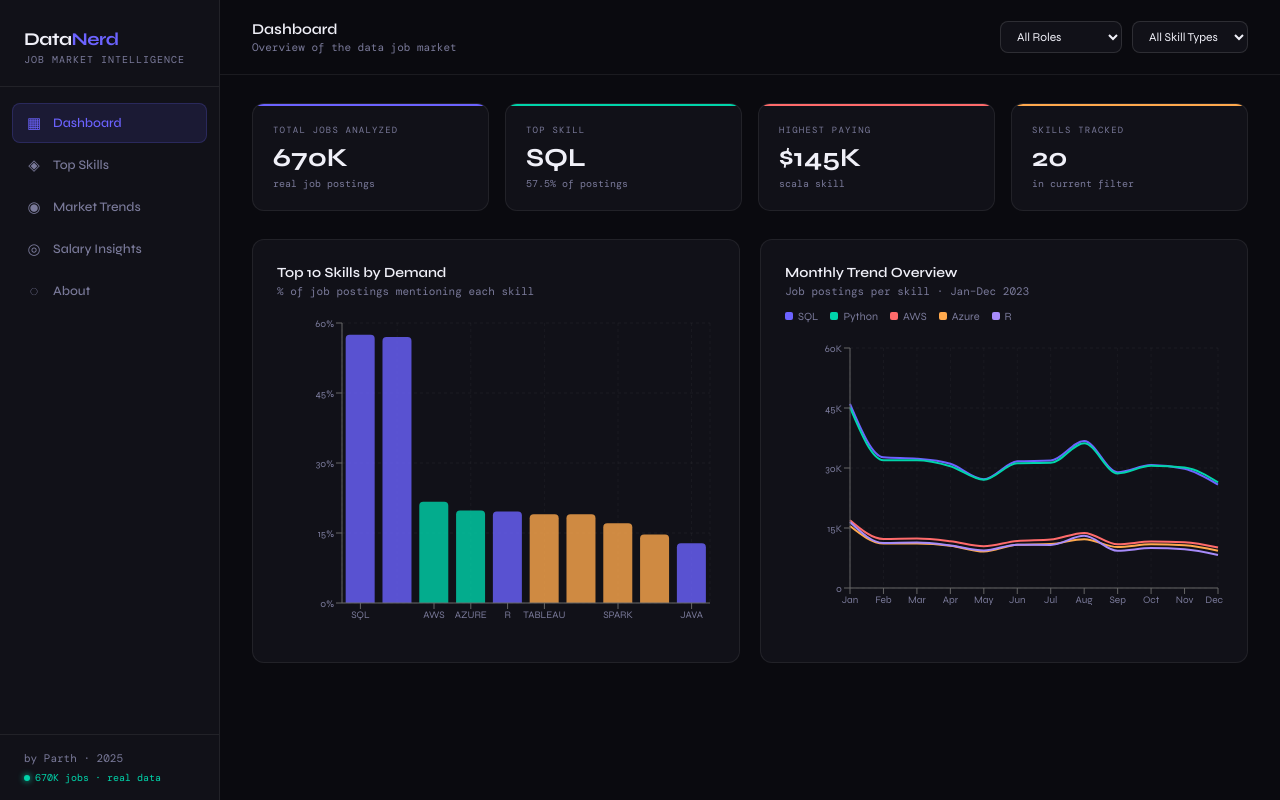
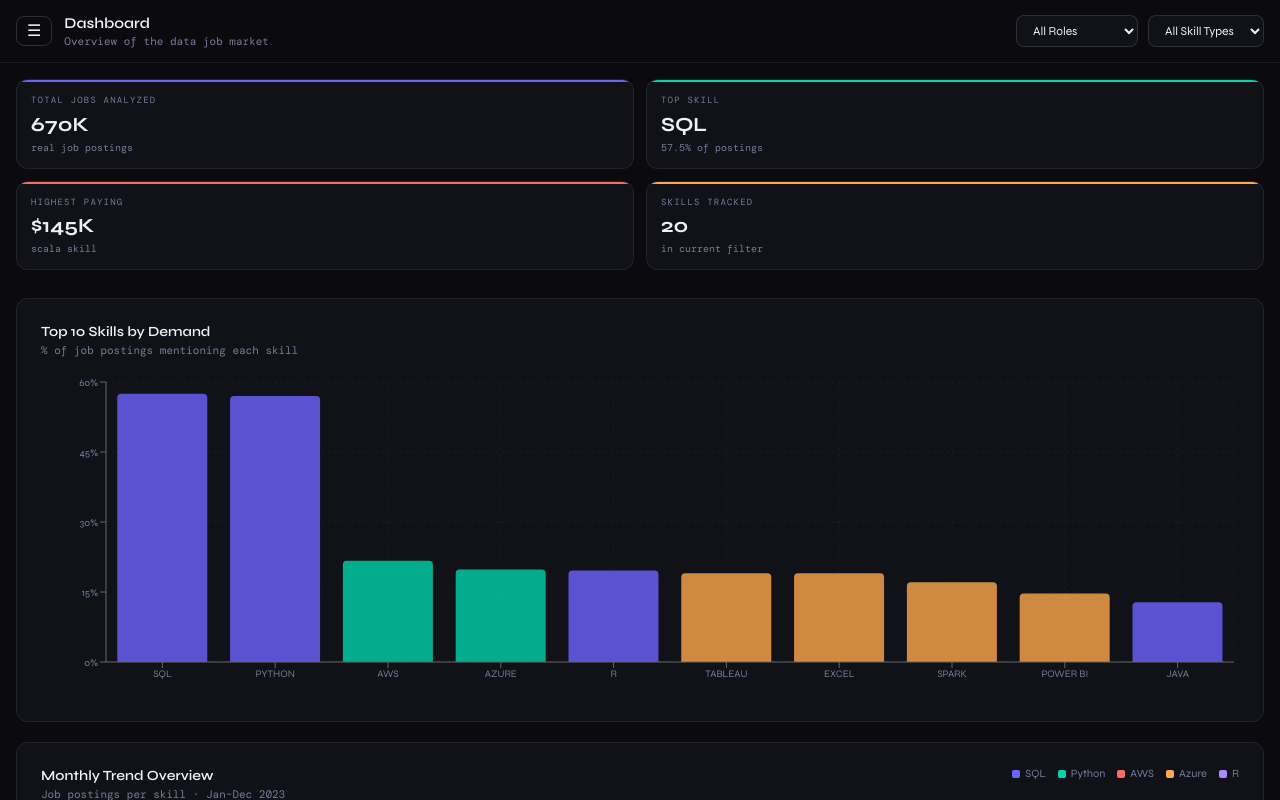
Before and after one commit to Parthraj1905/data-nerd, a React (Vite) app in the folder frontend/: page / in a window 1280 px wide. Shown: the top 800 px of the page. Built offline with nearby package versions, Linux system fonts and the light colour scheme.

Commit message:
Refactor App component to remove mobile width handling
Removed useWindowWidth function and related mobile checks.

```diff
--- a/frontend/src/App.jsx
+++ b/frontend/src/App.jsx
@@ -71,22 +71,11 @@ const CustomTooltip = ({ active, payload, label, formatter }) => {
   );
 };
 
-function useWindowWidth() {
-  const [width, setWidth] = useState(() => window.innerWidth);
-  useEffect(() => {
-    const fn = () => setWidth(window.innerWidth);
-    window.addEventListener("resize", fn);
-    fn(); // force read on mount
-    return () => window.removeEventListener("resize", fn);
-  }, []);
-  return width;
-}
 export default function App() {
   const [view, setView] = useState("dashboard");
   const [role, setRole] = useState("");
   const [typeFilter, setTypeFilter] = useState("");
   const [sidebarOpen, setSidebarOpen] = useState(false);
-  const isMobile = useWindowWidth() <= 900;
 
   const filtered = (() => {
     let data = [...ALL_SKILLS];
@@ -130,19 +119,19 @@ export default function App() {
   return (
     <div style={{display:"flex",minHeight:"100vh",background:"#0a0a0f",color:"#f0f0f8",fontFamily:"'Syne', sans-serif"}}>
 
-      {/* Overlay — mobile only */}
-      {isMobile && sidebarOpen && (
+      {/* Overlay */}
+      {sidebarOpen && (
         <div onClick={() => setSidebarOpen(false)}
           style={{position:"fixed",inset:0,background:"rgba(0,0,0,0.6)",zIndex:90,backdropFilter:"blur(2px)"}} />
       )}
 
       {/* Sidebar */}
       <nav style={{
-        width:220, minHeight:"100vh", height:"100vh", background:"#111118",
+        width:220, height:"100vh", background:"#111118",
         borderRight:"1px solid rgba(255,255,255,0.07)",
         display:"flex", flexDirection:"column",
         position:"fixed", top:0, left:0, zIndex:100,
-        transform: isMobile ? (sidebarOpen ? "translateX(0)" : "translateX(-100%)") : "translateX(0)",
+        transform: sidebarOpen ? "translateX(0)" : "translateX(-100%)",
         transition:"transform 0.3s ease",
         overflowY:"auto",
       }}>
@@ -180,22 +169,20 @@ export default function App() {
       </nav>
 
       {/* Main */}
-      <main style={{marginLeft: isMobile ? 0 : 220, flex:1, minHeight:"100vh", minWidth:0}}>
+      <main style={{marginLeft:0, flex:1, minHeight:"100vh", minWidth:0}}>
 
         {/* Topbar */}
         <div style={{
-          padding: isMobile ? "14px 16px" : "20px 32px",
+          padding:"14px 16px",
           borderBottom:"1px solid rgba(255,255,255,0.07)",
           display:"flex", alignItems:"center", justifyContent:"space-between",
           background:"#0a0a0f", position:"sticky", top:0, zIndex:50, flexWrap:"wrap", gap:12
         }}>
           <div style={{display:"flex",alignItems:"center",gap:12}}>
-            {isMobile && (
-              <button onClick={() => setSidebarOpen(true)}
-                style={{background:"transparent",border:"1px solid rgba(255,255,255,0.15)",borderRadius:8,padding:"6px 10px",cursor:"pointer",color:"#f0f0f8",fontSize:16,lineHeight:1}}>
-                ☰
-              </button>
-            )}
+            <button onClick={() => setSidebarOpen(true)}
+              style={{background:"transparent",border:"1px solid rgba(255,255,255,0.15)",borderRadius:8,padding:"6px 10px",cursor:"pointer",color:"#f0f0f8",fontSize:16,lineHeight:1}}>
+              ☰
+            </button>
             <div>
               <div style={{fontSize:15,fontWeight:600}}>{NAV.find(n=>n.id===view)?.label}</div>
               <div style={{fontSize:11,color:"#7a7a9a",fontFamily:"'DM Mono',monospace",marginTop:2}}>{viewMeta[view]}</div>
@@ -214,27 +201,27 @@ export default function App() {
           </div>
         </div>
 
-        <div style={{padding: isMobile ? "16px" : "28px 32px"}}>
+        <div style={{padding:"16px"}}>
 
           {/* DASHBOARD */}
           {view === "dashboard" && (
             <>
-              <div style={{display:"grid",gridTemplateColumns: isMobile ? "repeat(2,1fr)" : "repeat(4,1fr)",gap:isMobile?12:16,marginBottom:28}}>
+              <div style={{display:"grid",gridTemplateColumns:"repeat(2,1fr)",gap:12,marginBottom:28}}>
                 {[
                   {label:"Total Jobs Analyzed",value:"670K",sub:"real job postings",c:"#6c63ff"},
                   {label:"Top Skill",value:filtered[0]?.skill_name.toUpperCase()||"SQL",sub:(filtered[0]?.value||57.5).toFixed(1)+"% of postings",c:"#00d4aa"},
                   {label:"Highest Paying",value:fmtSalary(bySalary[0]?.avg_salary||145120),sub:(bySalary[0]?.skill_name||"scala")+" skill",c:"#ff6b6b"},
                   {label:"Skills Tracked",value:filtered.length,sub:"in current filter",c:"#ffa94d"},
                 ].map((s,i) => (
-                  <div key={i} style={{background:"#111118",border:"1px solid rgba(255,255,255,0.07)",borderRadius:12,padding: isMobile ? 14 : 20,position:"relative",overflow:"hidden",minWidth:0}}>
+                  <div key={i} style={{background:"#111118",border:"1px solid rgba(255,255,255,0.07)",borderRadius:12,padding:14,position:"relative",overflow:"hidden",minWidth:0}}>
                     <div style={{position:"absolute",top:0,left:0,right:0,height:2,background:s.c}} />
                     <div style={{fontSize:9,textTransform:"uppercase",letterSpacing:"1.2px",color:"#7a7a9a",fontFamily:"'DM Mono',monospace",marginBottom:8,lineHeight:1.4}}>{s.label}</div>
-                    <div style={{fontSize: isMobile ? 20 : 26,fontWeight:700,lineHeight:1,overflow:"hidden",textOverflow:"ellipsis",whiteSpace:"nowrap"}}>{s.value}</div>
+                    <div style={{fontSize:20,fontWeight:700,lineHeight:1,overflow:"hidden",textOverflow:"ellipsis",whiteSpace:"nowrap"}}>{s.value}</div>
                     <div style={{fontSize:10,color:"#7a7a9a",marginTop:6,fontFamily:"'DM Mono',monospace",overflow:"hidden",textOverflow:"ellipsis",whiteSpace:"nowrap"}}>{s.sub}</div>
                   </div>
                 ))}
               </div>
-              <div style={{display:"grid",gridTemplateColumns: isMobile ? "1fr" : "1fr 1fr",gap:20}}>
+              <div style={{display:"grid",gridTemplateColumns:"1fr",gap:20}}>
                 <ChartCard title="Top 10 Skills by Demand" sub="% of job postings mentioning each skill">
                   <ResponsiveContainer width="100%" height={320}>
                     <BarChart data={top10.map(s=>({name:s.skill_name.toUpperCase(),value:+s.value.toFixed(1),fill:gc(s.skill_type)}))}>
@@ -310,7 +297,7 @@ export default function App() {
                   </LineChart>
                 </ResponsiveContainer>
               </ChartCard>
-              <div style={{display:"grid",gridTemplateColumns: isMobile ? "1fr" : "1fr 1fr",gap:20,marginTop:20}}>
+              <div style={{display:"grid",gridTemplateColumns:"1fr",gap:20,marginTop:20}}>
                 <ChartCard title="Skill Share Distribution" sub="Proportion of all tracked skill mentions">
                   <ResponsiveContainer width="100%" height={240}>
                     <PieChart>
@@ -341,7 +328,7 @@ export default function App() {
           {/* SALARY */}
           {view === "salary" && (
             <>
-              <div style={{display:"grid",gridTemplateColumns: isMobile ? "1fr" : "1fr 1fr",gap:20,marginBottom:20}}>
+              <div style={{display:"grid",gridTemplateColumns:"1fr",gap:20,marginBottom:20}}>
                 <ChartCard title="Avg Salary by Skill" sub="USD annual · sorted highest to lowest">
                   <ResponsiveContainer width="100%" height={440}>
                     <BarChart data={bySalary.map(s=>({name:s.skill_name.toUpperCase(),value:s.avg_salary}))} layout="vertical">
@@ -405,7 +392,7 @@ export default function App() {
 
           {/* ABOUT */}
           {view === "about" && (
-            <div style={{display:"grid",gridTemplateColumns: isMobile ? "1fr" : "1fr 1fr",gap:20}}>
+            <div style={{display:"grid",gridTemplateColumns:"1fr",gap:20}}>
               {[
                 {title:"About This Project",text:"DataNerd is a full-stack analytics dashboard processing 670K+ real job postings to surface demand signals, salary data, and market trends for data professionals.",tags:["React","FastAPI","PostgreSQL","Recharts"]},
                 {title:"API Endpoints",text:"Powered by a FastAPI backend on Render, querying a Neon serverless Postgres database with a star schema — fact + dimension tables for skills and job postings.",tags:["/api/top-skills","/api/skill-trends","/api/momentum"]},
```
